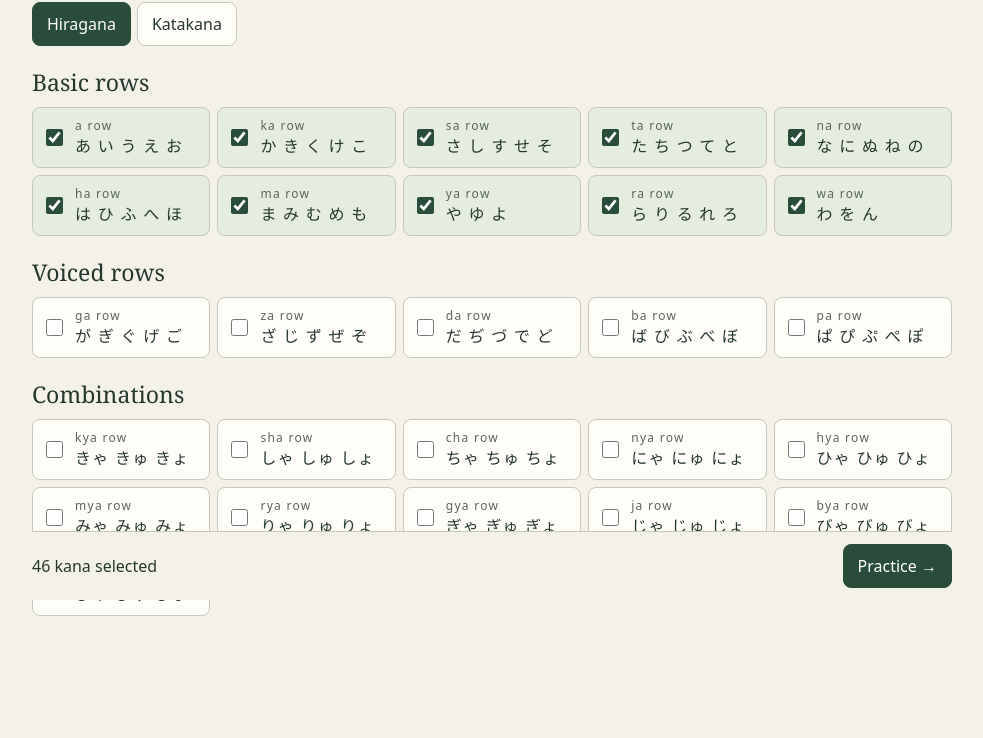
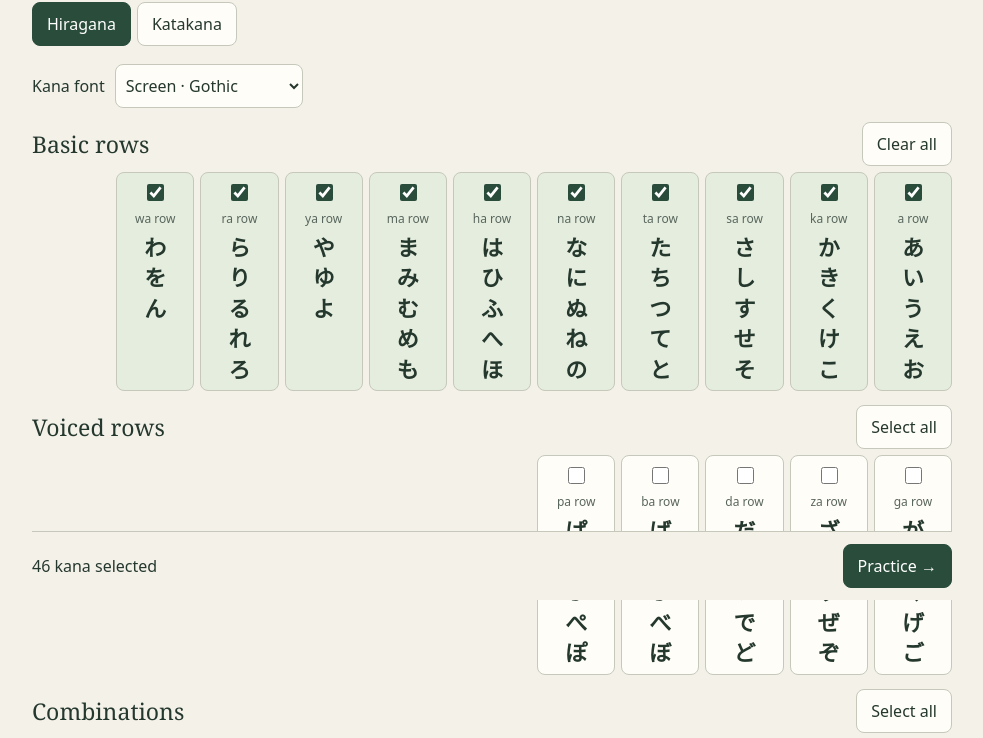
Before and after one commit to daskdas/kana, a plain HTML site: page index.html in a window 1280 px wide. Shown: the part 200-938 px from the top of the page, without its empty margins (148-1131 px from the left). Drawn offline with Linux system fonts and the light colour scheme; a web font is replaced by a local one.

Commit message:
Add files via upload

```diff
--- a/index.html
+++ b/index.html
@@ -1,5 +1,6 @@
 <!doctype html>
-<html lang="en"><head><meta charset="utf-8"><meta name="viewport" content="width=device-width, initial-scale=1, viewport-fit=cover"><title>Kana Desk</title>
+<html lang="en"><head><meta charset="utf-8"><meta name="viewport" content="width=device-width, initial-scale=1, viewport-fit=cover"><title>hibi.</title>
+<link rel="stylesheet" href="https://fonts.googleapis.com/css2?family=Noto+Sans+JP:wght@600&family=Noto+Serif+JP:wght@600&family=Zen+Kyokasho+New:wght@400;700&display=swap">
 <style>
 :root{color-scheme:light;--bg:#f4f1e9;--panel:#fffdf7;--ink:#25382e;--muted:#59665d;--line:#c5c8bb;--accent:#294c3b;--inverse:white;--tint:#e5edde;--error:#a03928}
 :root[data-theme=dark]{color-scheme:dark;--bg:#17211d;--panel:#202e27;--ink:#edf0e3;--muted:#b3beb2;--line:#4b5c51;--accent:#b4d9b7;--inverse:#17271c;--tint:#304638;--error:#ffab98}
@@ -39,8 +40,23 @@ summary{padding:10px 0}
  .stage{font-size:50px;line-height:1}
  #feedback{margin:3px 0}
 }
-</style></head><body><header><span><span class="seal" lang="ja">仮</span>Kana Desk</span><button id="theme"></button></header>
-<main><section id="setup"><h1>Choose your kana</h1><div role="tablist" aria-label="Script"><button role="tab" id="Hiragana" aria-controls="panel">Hiragana</button><button role="tab" id="Katakana" aria-controls="panel">Katakana</button></div><div id="panel" role="tabpanel"></div><div class="bar actions"><span id="count"></span><button class="primary" id="start">Practice →</button></div></section>
+
+:root{--kana-font:"Noto Sans JP","Hiragino Sans",Meiryo,sans-serif}
+:root[data-font=textbook]{--kana-font:"Zen Kyokasho New","Klee One",serif}
+:root[data-font=mincho]{--kana-font:"Noto Serif JP","Hiragino Mincho ProN","Yu Mincho",serif}
+.font-picker{display:flex;align-items:center;gap:10px;margin-bottom:14px}
+.font-picker select{min-height:44px;font:inherit;color:var(--ink);background:var(--panel);border:1px solid var(--line);border-radius:8px;padding:6px}
+.group-heading{display:flex;align-items:center;justify-content:space-between;gap:8px;margin:14px 0 6px}
+.group-heading h2{margin:0}
+.rows{grid-template-columns:repeat(auto-fill,minmax(58px,1fr));gap:6px;direction:rtl}
+.row{direction:ltr;flex-direction:column;justify-content:flex-start;gap:6px;padding:8px 2px;text-align:center}
+.row .row-name{color:var(--muted);font:12px system-ui}
+.row .kana-stack{display:flex;flex-direction:column;gap:3px;font:600 22px/1.25 var(--kana-font);letter-spacing:0}
+.row .kana-stack span{font:inherit;letter-spacing:0;white-space:nowrap}
+.stage{font-family:var(--kana-font);font-weight:600}
+@media(min-width:651px){.rows{grid-template-columns:repeat(auto-fill,minmax(74px,1fr))}}
+</style></head><body><header><span><span class="seal" lang="ja">日々</span>hibi.</span><button id="theme"></button></header>
+<main><section id="setup"><h1>Choose your kana</h1><div role="tablist" aria-label="Script"><button role="tab" id="Hiragana" aria-controls="panel">Hiragana</button><button role="tab" id="Katakana" aria-controls="panel">Katakana</button></div><label class="font-picker">Kana font <select id="kana-font"><option value="gothic">Screen · Gothic</option><option value="textbook">Textbook · Kyōkasho</option><option value="mincho">Print · Minchō</option></select></label><div id="panel" role="tabpanel"></div><div class="bar actions"><span id="count"></span><button class="primary" id="start">Practice →</button></div></section>
 <section id="drill" hidden><h1>Reading practice</h1><article><div class="bar"><strong id="scriptName"></strong><button id="back">Change rows</button></div><div id="glyph" class="stage" lang="ja"></div><label for="answer">Reading in rōmaji</label><input id="answer" class="input" placeholder="Type the reading" autocorrect="off" enterkeyhint="done" autocomplete="off" autocapitalize="none" spellcheck="false"><p id="feedback" role="status"></p><div class="bar"><button id="reveal">Show answer</button><span id="stats"></span></div></article><details id="chart"><summary>Kana reference</summary><div id="reference"></div></details></section></main>
 <script>
 'use strict';
@@ -64,21 +80,31 @@ function read(key){try{return JSON.parse(localStorage.getItem(key))||{}}catch{re
 const old=read('kanaDesk1'),prefs=read('kanaDesk2');
 let script=scripts.includes(prefs.script)?prefs.script:old.mode==='Katakana'?'Katakana':'Hiragana';
 const selected=Object.fromEntries(scripts.map(s=>[s,new Set(prefs[s]??(Array.isArray(old.rows)?old.rows:groups.slice(0,10).map((_,i)=>i)))]));
-function save(){try{localStorage.setItem('kanaDesk2',JSON.stringify({script,theme:document.documentElement.dataset.theme,...Object.fromEntries(scripts.map(s=>[s,[...selected[s]]]))}))}catch{}}
+const fontPicker=byId('kana-font');
+fontPicker.value=['textbook','mincho'].includes(prefs.font)?prefs.font:'gothic';
+document.documentElement.dataset.font=fontPicker.value;
+fontPicker.onchange=()=>{document.documentElement.dataset.font=fontPicker.value;save()};
+const groupControls=[];
+function save(){try{localStorage.setItem('kanaDesk2',JSON.stringify({script,font:fontPicker.value,theme:document.documentElement.dataset.theme,...Object.fromEntries(scripts.map(s=>[s,[...selected[s]]]))}))}catch{}}
 function theme(value){document.documentElement.dataset.theme=value;byId('theme').textContent=value==='dark'?'Light mode':'Dark mode'}
 theme(prefs.theme||(matchMedia('(prefers-color-scheme: dark)').matches?'dark':'light'));
 byId('theme').onclick=()=>{theme(document.documentElement.dataset.theme==='dark'?'light':'dark');save()};
 const glyph=g=>script==='Hiragana'?g:katakana(g);
-function updateCount(){const n=groups.reduce((sum,g,i)=>sum+(selected[script].has(i)?g.cards.length:0),0);byId('count').textContent=n+' kana selected';byId('start').disabled=!n}
+function updateCount(){for(const {button,indices,title} of groupControls){const all=indices.every(i=>selected[script].has(i));button.textContent=all?'Clear all':'Select all';button.setAttribute('aria-label',button.textContent+' '+title)}const n=groups.reduce((sum,g,i)=>sum+(selected[script].has(i)?g.cards.length:0),0);byId('count').textContent=n+' kana selected';byId('start').disabled=!n}
 function render(){
+ groupControls.length=0;
  for(const s of scripts){byId(s).setAttribute('aria-selected',s===script);byId(s).tabIndex=s===script?0:-1}
  const panel=byId('panel');panel.replaceChildren();panel.setAttribute('aria-labelledby',script);
  for(const [title,start,end] of [['Basic rows',0,10],['Voiced rows',10,15],['Combinations',15,groups.length]]){
- const heading=document.createElement('h2');heading.textContent=title;const grid=document.createElement('div');grid.className='rows';panel.append(heading,grid);
+ const heading=document.createElement('h2');heading.textContent=title;const grid=document.createElement('div');grid.className='rows';const groupHeader=document.createElement('div'),button=document.createElement('button');
+ groupHeader.className='group-heading';groupHeader.append(heading,button);panel.append(groupHeader,grid);
+ const indices=groups.slice(start,end).map((_,j)=>start+j);
+ groupControls.push({button,indices,title});
+ button.onclick=()=>{const all=indices.every(i=>selected[script].has(i));indices.forEach(i=>{if(all)selected[script].delete(i);else selected[script].add(i)});for(const box of grid.querySelectorAll('input'))box.checked=!all;updateCount();save()};
  groups.slice(start,end).forEach((group,j)=>{
  const i=start+j,label=document.createElement('label'),box=document.createElement('input'),sample=document.createElement('span'),name=document.createElement('small');
  box.type='checkbox';box.checked=selected[script].has(i);box.onchange=()=>{if(box.checked)selected[script].add(i);else selected[script].delete(i);updateCount();save()};
- name.textContent=group.cards[0][1]+' row';sample.append(name,group.cards.map(c=>glyph(c[0])).join(' '));label.className='row';label.append(box,sample);grid.append(label);
+ name.textContent=group.cards[0][1]+' row';name.className='row-name';sample.className='kana-stack';sample.lang='ja';for(const [base] of group.cards){const character=document.createElement('span');character.textContent=glyph(base);sample.append(character)}label.className='row';label.append(box,name,sample);grid.append(label);
  });
  }updateCount();
 }
```
